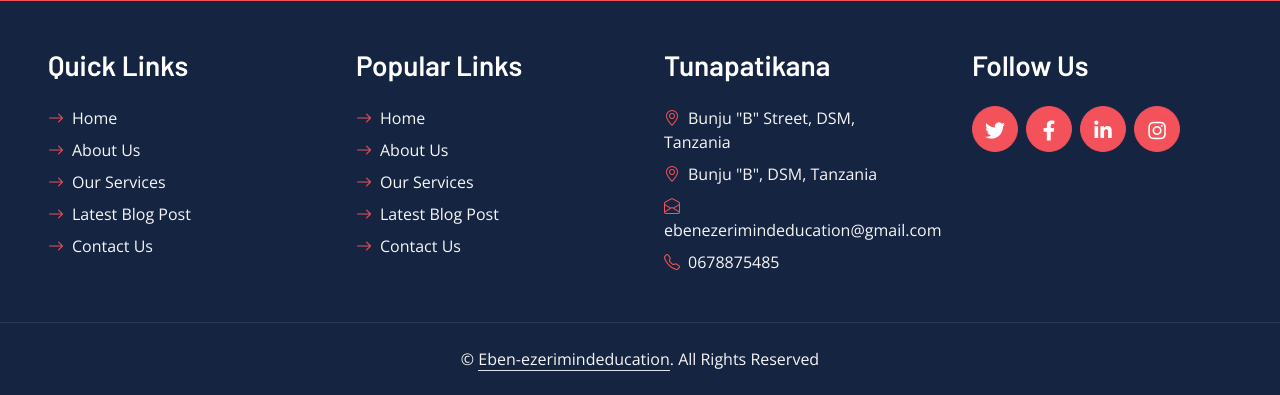
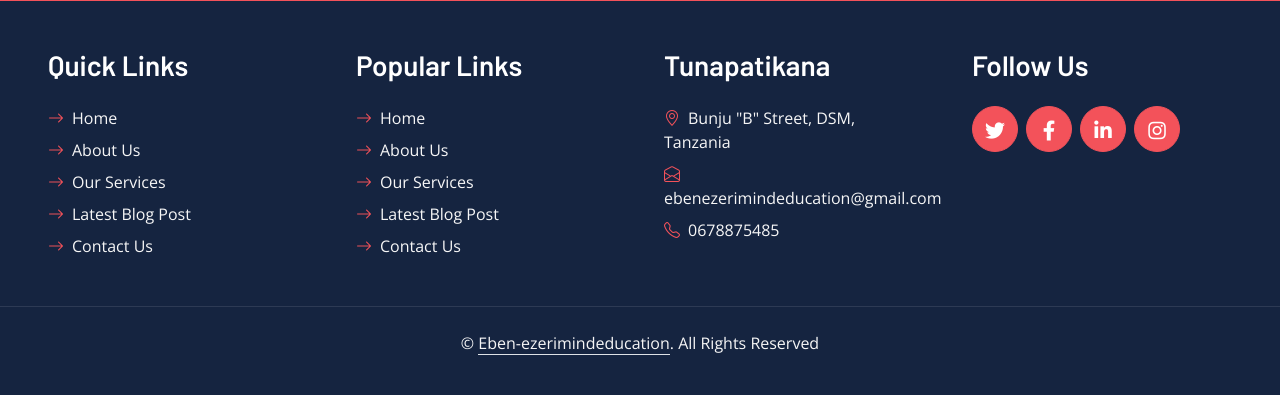
Before and after one commit to Barackwilliam/ebenezeri, a Django app: template apps/templates/contact.html in a window 1280 px wide. Shown: the part 1316-1711 px from the top of the page. After the commit the page ends 1671 px from the top, so only its background shows below. Run offline with Django 3.2, Linux system fonts and the light colour scheme; the template is opened without the code that fills it, so the values that code supplies are empty; some libraries are stand-ins or nearby versions.

Commit message:
Update contact.html

```diff
--- a/apps/templates/contact.html
+++ b/apps/templates/contact.html
@@ -116,7 +116,6 @@
                 <h3 class="text-white mb-4">Tunapatikana</h3>
 
                 <p class="mb-2"><i class="bi bi-geo-alt text-primary me-2"></i>Bunju "B" Street, DSM, Tanzania</p>
-                <p class="mb-2"><i class="bi bi-geo-alt text-primary me-2"></i>Bunju "B", DSM, Tanzania</p>
                 <p class="mb-2"><i class="bi bi-envelope-open text-primary me-2"></i>ebenezerimindeducation@gmail.com</p>
                 <p class="mb-0"><i class="bi bi-telephone text-primary me-2"></i>0678875485</p>
             </div>
```
